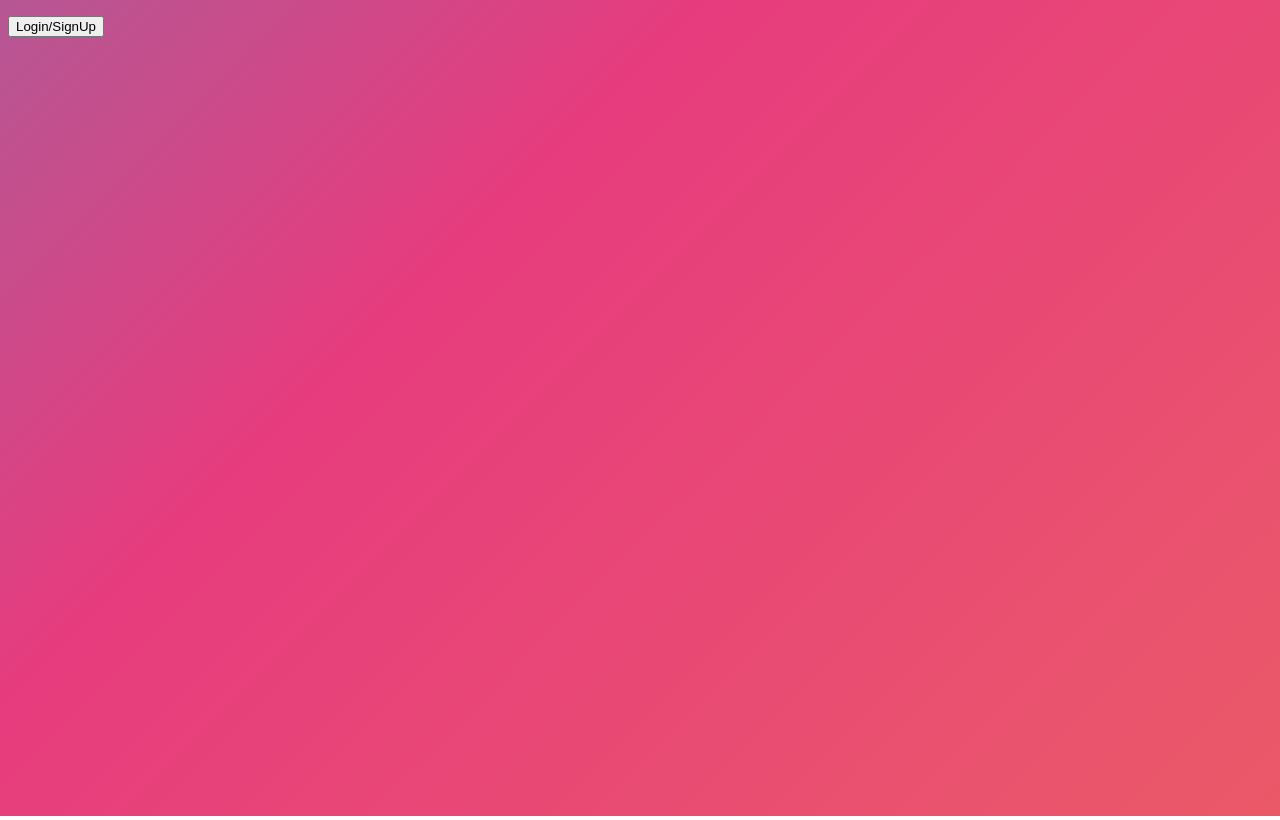
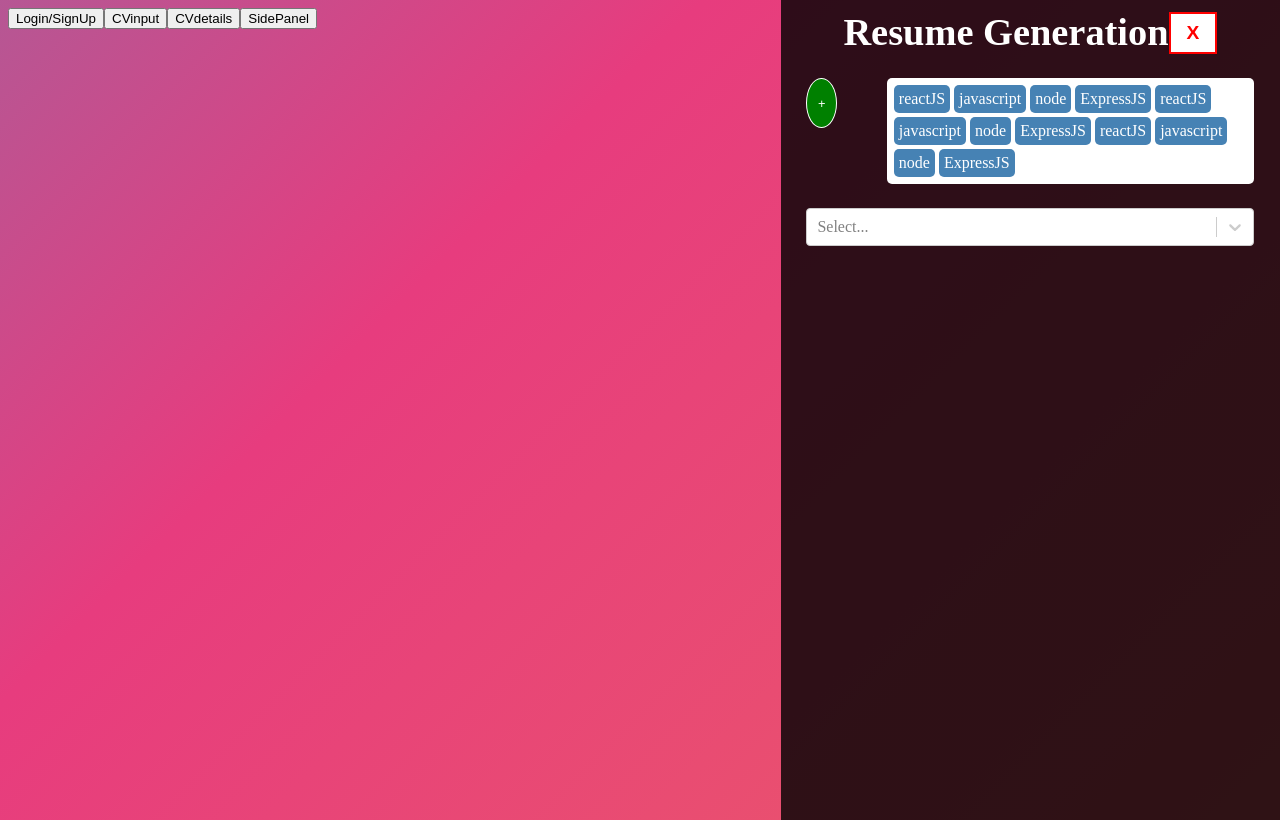
Before and after one commit to brkg/resumkr, a React app: page / in a window 1280 px wide. Built offline with nearby package versions, Linux system fonts and the light colour scheme; the HTML template or start-up script is replaced by a standard one.

Commit message:
Fixes Issue51

```diff
--- a/package.json
+++ b/package.json
@@ -28,7 +28,8 @@
   "dependencies": {
     "react": "^17.0.2",
     "react-dom": "^17.0.2",
-    "react-router-dom": "^5.3.0"
+    "react-router-dom": "^5.3.0",
+    "react-select": "^4.3.1"
   },
   "devDependencies": {
     "@babel/core": "^7.15.5",
--- a/src/App.jsx
+++ b/src/App.jsx
@@ -7,15 +7,27 @@ import { useState } from "react";
 
 function App() {
   const [loginPopup, setLoginPopup] = useState(false);
+  const [cvInputPage, setCvInputPage] = useState(false);
+  const [cvDisplayPage, setcvDisplayPage] = useState(false);
+  const [sidePanelPopup, setSidePanelPopup] = useState(false);
 
   return (
     <div className="page">
       <LoginSignUp trigger={loginPopup} setTrigger={setLoginPopup} />
-      <SidePanel />
-      <CVinput />
-      <CVdisplay />
-      <button onClick={() => setLoginPopup(true)} className="Login/SignUp">
+      <CVinput trigger={cvInputPage} setTrigger={setCvInputPage} />
+      <CVdisplay trigger={cvDisplayPage} setTrigger={setcvDisplayPage} />
+      <SidePanel trigger={sidePanelPopup} setTrigger={setSidePanelPopup} />
+      <button onClick={() => setLoginPopup(true)} className="Login/SignUpBtn">
         Login/SignUp
+      </button>
+      <button onClick={() => setCvInputPage(true)} className="CVinput">
+        CVinput
+      </button>
+      <button onClick={() => setcvDisplayPage(true)} className="CVdetails">
+        CVdetails
+      </button>
+      <button onClick={() => setSidePanelPopup(true)} className="SidePanelBtn">
+        SidePanel
       </button>
     </div>
   );
--- a/src/Components/LoginSignUp.jsx
+++ b/src/Components/LoginSignUp.jsx
@@ -17,22 +17,24 @@ export default function LoginSignUp(props) {
     password,
   };
 
-  const login = async () => {
+  const login = () => {
     console.log("login", inputs);
+    //Add Asynchronicity
     //here goes a function to submit a login[GET] fetch request to the backend
     //await will need to be used before doing anything as we need to ensure the login information is valid before proceeding.
     //one of the last functionnality will be props.setTrigger(false) to close the popup
   };
-  const signup = async () => {
+  const signup = () => {
     console.log("signup", inputs);
+    //Add Asynchronicity
     //here goes a function to submit a signup[POST] fetch request to the backend
     //await will need to be used before doing anything as we need to ensure the signup information is valid before proceeding..
     //one of the last functionnality will be props.setTrigger(false) to close the popup
   };
 
   return props.trigger ? (
-    <div className="popup">
-      <div className="popup-inner">
+    <div className="LoginPopup">
+      <div className="LoginPopup-inner">
         <h3> LoginSignUp </h3>
         <button
           id="popupClose"
--- a/src/Components/SidePanel.jsx
+++ b/src/Components/SidePanel.jsx
@@ -1,7 +1,64 @@
-import React from "react";
+import React, { Component } from "react";
+import Select from "react-select";
+import makeAnimated from "react-select/animated";
 
-function SidePanel(props) {
-  return false ? <h3> SidePanel </h3> : "";
+const options = [
+  { value: "reactJS", label: "reactJS" },
+  { value: "javascript", label: "javascript" },
+  { value: "ExpressJS", label: "ExpressJS" },
+];
+
+const animatedComponents = makeAnimated();
+
+function AnimatedMulti() {
+  return (
+    <Select
+      closeMenuOnSelect={false}
+      components={animatedComponents}
+      // defaultValue={["one", "two"]}
+      isMulti
+      options={options}
+    />
+  );
 }
 
-export default SidePanel;
+export default function SidePanel(props) {
+  return true ? (
+    <div className="sidePanel">
+      <div className="line" id="sidePanelTop">
+        <h1> Resume Generation </h1>
+        <button
+          id="sidePanelToggle"
+          onClick={() => props.setTrigger(false)}
+          className="sidePanelToggle"
+        >
+          X
+        </button>
+      </div>
+      <div className="line">
+        <button id="addTech">+</button>
+        <div className="techDisplay">
+          <div className="tech">reactJS</div>
+          <div className="tech">javascript</div>
+          <div className="tech">node</div>
+          <div className="tech">ExpressJS</div>
+          <div className="tech">reactJS</div>
+          <div className="tech">javascript</div>
+          <div className="tech">node</div>
+          <div className="tech">ExpressJS</div>
+          <div className="tech">reactJS</div>
+          <div className="tech">javascript</div>
+          <div className="tech">node</div>
+          <div className="tech">ExpressJS</div>
+        </div>
+      </div>
+      <div className="line">
+        <div className="entrySuggestionsContainer">
+          <AnimatedMulti />
+        </div>
+      </div>
+    </div>
+  ) : (
+    ""
+  );
+}
--- a/src/styles.scss
+++ b/src/styles.scss
@@ -7,23 +7,26 @@ body {
   background: linear-gradient(-45deg, #ee7752, #e73c7e, #23a6d5, #23d5ab);
   background-size: 400% 400%;
   animation: gradient 15s ease infinite;
-  color: white;
-  font-size: 2vw;
-  text-shadow: 2px 2px 5px black;
-  text-shadow: -2px 2px 5px black;
+  // color: white;
+  // font-size: 2vw;
+  // text-shadow: 2px 2px 5px black;
+  // text-shadow: -2px 2px 5px black;
 }
 
 #app {
   height: 100vh;
   .page {
-    .popup {
+    .LoginPopup {
+      position: absolute;
+      top: 0px;
+      left: 0px;
       background-color: rgba(0, 0, 0, 0.4);
       height: 100vh;
       width: 100vw;
       display: flex;
       justify-content: center;
       align-items: center;
-      .popup-inner {
+      .LoginPopup-inner {
         position: relative;
         padding: 5% 10% 5% 10%;
         max-width: 800px;
@@ -91,6 +94,91 @@ body {
         }
       }
     }
+    .sidePanel {
+      position: absolute;
+      top: 0px;
+      right: 0px;
+      padding: 10px;
+      background-color: rgba(0, 0, 0, 0.8);
+      height: 100vh;
+      width: 35vw;
+      display: flex;
+      flex-direction: column;
+      justify-content: flex-start;
+      align-items: stretch;
+      padding-right: 2vw;
+      padding-left: 2vw;
+      .line {
+        display: flex;
+        justify-content: center;
+        align-items: stretch;
+        margin-bottom: 3vh;
+        h1 {
+          align-self: flex-start;
+          color: white;
+          padding: 0%;
+          font-size: 3vw;
+          margin-block-start: 0em;
+          margin-block-end: 0em;
+        }
+        #sidePanelToggle {
+          // position: absolute;
+          // top: 16px;
+          // right: 16px;
+          // margin: 2px;
+          align-self: flex-end;
+          font-weight: bold;
+          padding: 8px 16px 8px 16px;
+          color: white;
+          background-color: red;
+          border: 2px white solid;
+          background-color: white;
+          border: 2px red solid;
+          color: red;
+          font-size: 1.5vw;
+        }
+        #sidePanelToggle:hover {
+          margin: 2px;
+          color: white;
+          background-color: red;
+          border: 2px white solid;
+        }
+        #addTech {
+          background-color: green;
+          border: 1px white solid;
+          border-radius: 50%;
+          margin-right: 50px;
+          color: white;
+          height: 50px;
+          width: 50px;
+          font-size: 1vw;
+        }
+        #addTech:hover {
+          background-color: white;
+          border: 1px green solid;
+          color: green;
+        }
+        .techDisplay {
+          background-color: white;
+          padding: 5px;
+          border-radius: 5px;
+          display: flex;
+          flex-wrap: wrap;
+          flex-grow: 1;
+          .tech {
+            padding: 5px;
+            margin: 2px;
+            padding-left: 5px;
+            background-color: steelblue;
+            border-radius: 5px;
+            color: white;
+          }
+        }
+        .entrySuggestionsContainer {
+          width: 100%;
+        }
+      }
+    }
   }
 }
 
```
Also changed, not shown: 2 other files (tests, documents, lock files or other folders).
